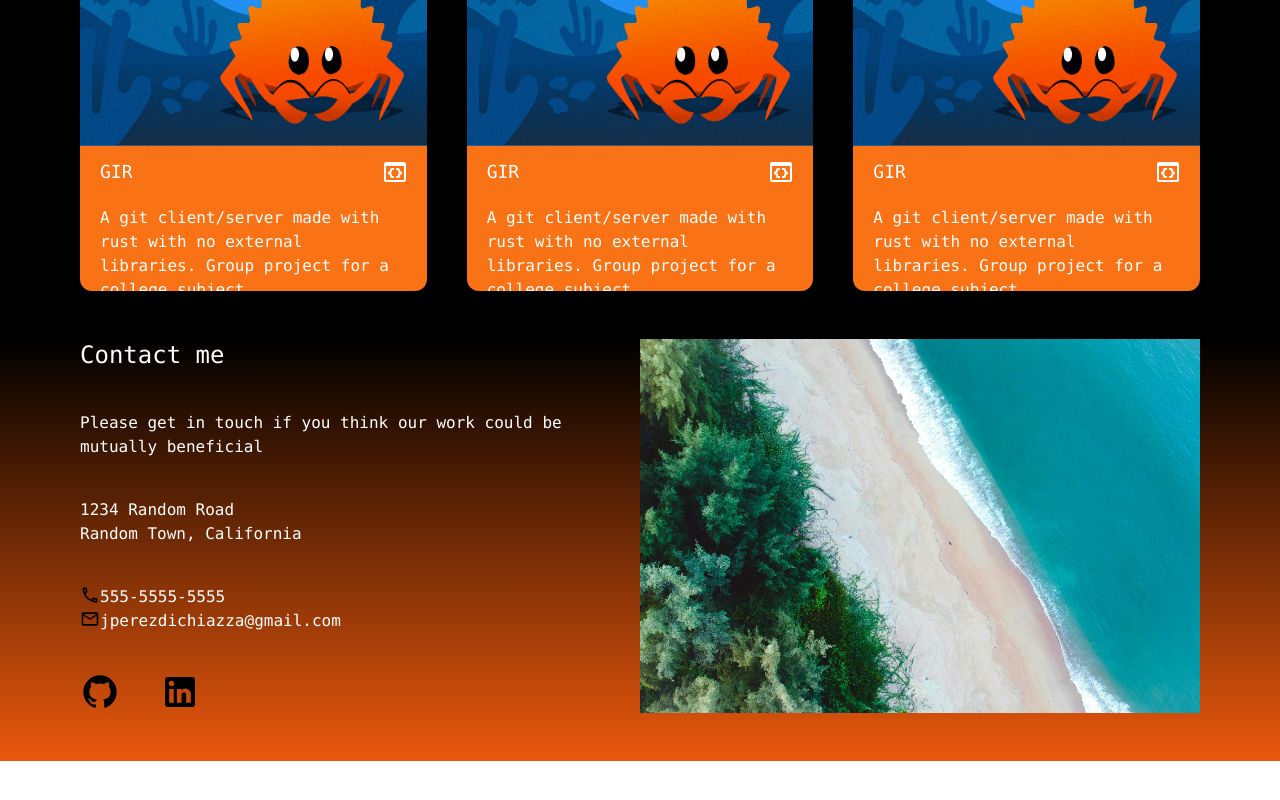
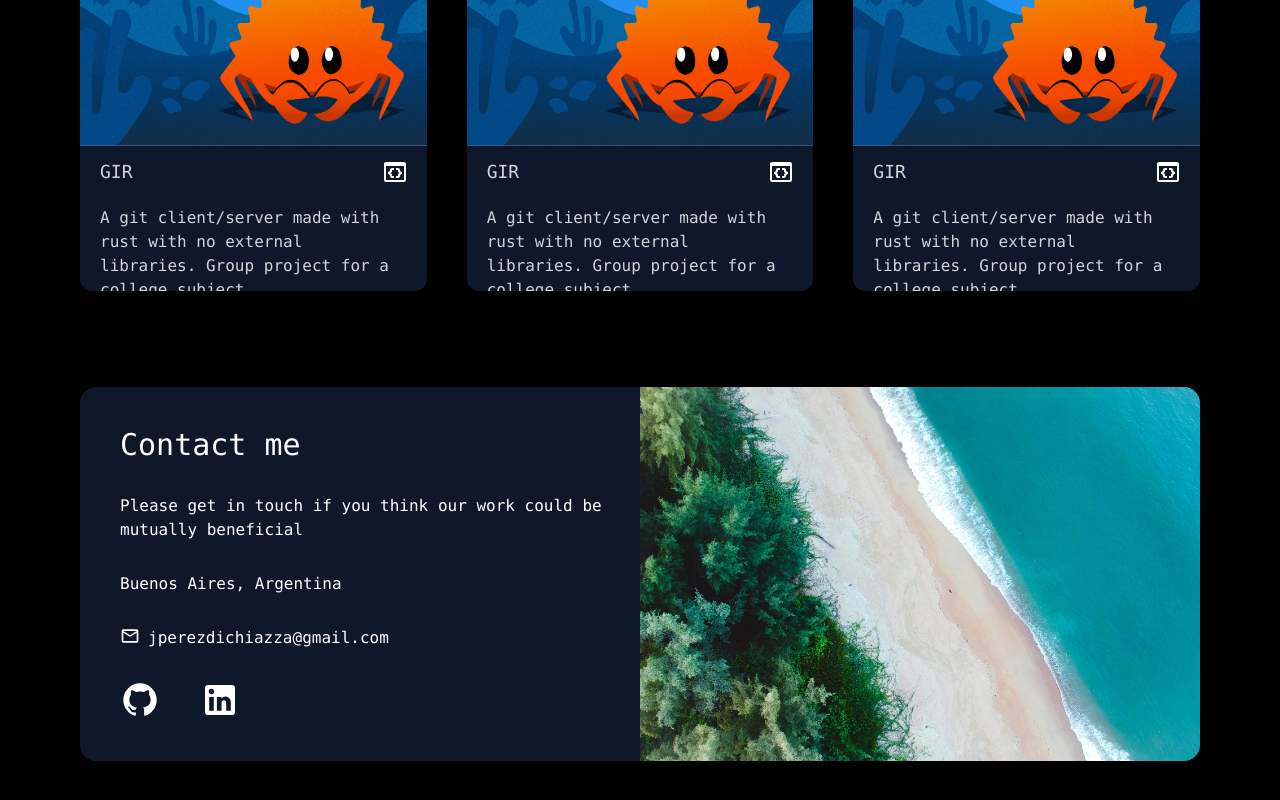
Before and after one commit to Juani-tech/personal-portfolio, a React (Vite) app: page / in a window 1280 px wide. Shown: the part 1462-2262 px from the top of the page. Before the commit the page ends 2223 px from the top, so only its background shows below. Built offline with nearby package versions, Linux system fonts and the light colour scheme.

Commit message:
new changes to /project/*, maybe i will rework this later

```diff
--- a/src/components/Footer.jsx
+++ b/src/components/Footer.jsx
@@ -1,54 +1,61 @@
 import aboutImage from "../assets/img.jpg";
-import githubIcon from "../assets/github.svg";
-import linkedinIcon from "../assets/linkedin.svg";
-import phoneIcon from "../assets/phone-outline.svg";
-import emailIcon from "../assets/email-outline.svg";
 
 const Footer = () => {
   return (
-    <footer className="bg-gradient-to-b from-black to-orange-600 h-1/3 flex justify-around px-20 pb-12 text-white">
-      <div className="w-1/2 flex flex-col justify-between">
-        <h1 className="text-2xl">Contact me</h1>
+    <footer className="bg-black h-1/3 px-20 py-12 text-white">
+      <div className="bg-slate-900 flex overflow-hidden rounded-2xl">
+        <div className="w-1/2 flex flex-col  py-10 pl-10 justify-between ">
+          <h1 className="text-3xl">Contact me</h1>
           <p>
-          Please get in touch if you think our work could be mutually beneficial
+            Please get in touch if you think our work could be mutually
+            beneficial
           </p>
           <div>
-          <p>1234 Random Road</p>
-          <p>Random Town, California</p>
+            <p>Buenos Aires, Argentina</p>
           </div>
           <div>
-          <div className="flex">
+            <div className="flex gap-2">
               <a href="#">
-              <img
-                className="w-5 h-5"
-                src={phoneIcon}
-                alt="github link to project"
-              />
-            </a>
-            <p>555-5555-5555</p>
-          </div>
-
-          <div className="flex">
-            <a href="#">
-              <img
-                className="w-5 h-5"
-                src={emailIcon}
-                alt="github link to project"
-              />
+                {/* email icon */}
+                <svg
+                  className="w-5 h-5 fill-white"
+                  xmlns="http://www.w3.org/2000/svg"
+                  viewBox="0 0 24 24"
+                >
+                  <path d="M22 6C22 4.9 21.1 4 20 4H4C2.9 4 2 4.9 2 6V18C2 19.1 2.9 20 4 20H20C21.1 20 22 19.1 22 18V6M20 6L12 11L4 6H20M20 18H4V8L12 13L20 8V18Z" />
+                </svg>
               </a>{" "}
               <p>jperezdichiazza@gmail.com</p>
             </div>
           </div>
           <div className="flex justify-start items-center gap-10">
-          <a href="#">
-            <img className="h-10 w-10" src={githubIcon} alt="github" />
+            <a href="https://github.com/Juani-tech" target="_blank">
+              {/* github */}
+              <svg
+                className="h-10 w-10 fill-white"
+                xmlns="http://www.w3.org/2000/svg"
+                viewBox="0 0 24 24"
+              >
+                <path d="M12,2A10,10 0 0,0 2,12C2,16.42 4.87,20.17 8.84,21.5C9.34,21.58 9.5,21.27 9.5,21C9.5,20.77 9.5,20.14 9.5,19.31C6.73,19.91 6.14,17.97 6.14,17.97C5.68,16.81 5.03,16.5 5.03,16.5C4.12,15.88 5.1,15.9 5.1,15.9C6.1,15.97 6.63,16.93 6.63,16.93C7.5,18.45 8.97,18 9.54,17.76C9.63,17.11 9.89,16.67 10.17,16.42C7.95,16.17 5.62,15.31 5.62,11.5C5.62,10.39 6,9.5 6.65,8.79C6.55,8.54 6.2,7.5 6.75,6.15C6.75,6.15 7.59,5.88 9.5,7.17C10.29,6.95 11.15,6.84 12,6.84C12.85,6.84 13.71,6.95 14.5,7.17C16.41,5.88 17.25,6.15 17.25,6.15C17.8,7.5 17.45,8.54 17.35,8.79C18,9.5 18.38,10.39 18.38,11.5C18.38,15.32 16.04,16.16 13.81,16.41C14.17,16.72 14.5,17.33 14.5,18.26C14.5,19.6 14.5,20.68 14.5,21C14.5,21.27 14.66,21.59 15.17,21.5C19.14,20.16 22,16.42 22,12A10,10 0 0,0 12,2Z" />
+              </svg>
             </a>
-          <a href="#">
-            <img className="h-10 w-10" src={linkedinIcon} alt="linkedin" />
+            <a
+              href="https://www.linkedin.com/in/juan-ignacio-perez-di-chiazza-6aa1001ab/"
+              target="_blank"
+            >
+              {/* linkedin */}
+              <svg
+                className="h-10 w-10 fill-white"
+                xmlns="http://www.w3.org/2000/svg"
+                viewBox="0 0 24 24"
+              >
+                <path d="M19 3A2 2 0 0 1 21 5V19A2 2 0 0 1 19 21H5A2 2 0 0 1 3 19V5A2 2 0 0 1 5 3H19M18.5 18.5V13.2A3.26 3.26 0 0 0 15.24 9.94C14.39 9.94 13.4 10.46 12.92 11.24V10.13H10.13V18.5H12.92V13.57C12.92 12.8 13.54 12.17 14.31 12.17A1.4 1.4 0 0 1 15.71 13.57V18.5H18.5M6.88 8.56A1.68 1.68 0 0 0 8.56 6.88C8.56 5.95 7.81 5.19 6.88 5.19A1.69 1.69 0 0 0 5.19 6.88C5.19 7.81 5.95 8.56 6.88 8.56M8.27 18.5V10.13H5.5V18.5H8.27Z" />
+              </svg>
             </a>
           </div>
         </div>
         <img className="max-h-fit w-1/2" src={aboutImage} alt="A beach" />
+      </div>
     </footer>
   );
 };
--- a/src/components/Header.jsx
+++ b/src/components/Header.jsx
@@ -13,6 +13,7 @@ const Header = () => {
       </h1>
       <div className="flex">
         {/* github */}
+        <a href="https://github.com/Juani-tech" target="_blank">
           <svg
             className="h-20 w-20 fill-white"
             xmlns="http://www.w3.org/2000/svg"
@@ -20,7 +21,12 @@ const Header = () => {
           >
             <path d="M12,2A10,10 0 0,0 2,12C2,16.42 4.87,20.17 8.84,21.5C9.34,21.58 9.5,21.27 9.5,21C9.5,20.77 9.5,20.14 9.5,19.31C6.73,19.91 6.14,17.97 6.14,17.97C5.68,16.81 5.03,16.5 5.03,16.5C4.12,15.88 5.1,15.9 5.1,15.9C6.1,15.97 6.63,16.93 6.63,16.93C7.5,18.45 8.97,18 9.54,17.76C9.63,17.11 9.89,16.67 10.17,16.42C7.95,16.17 5.62,15.31 5.62,11.5C5.62,10.39 6,9.5 6.65,8.79C6.55,8.54 6.2,7.5 6.75,6.15C6.75,6.15 7.59,5.88 9.5,7.17C10.29,6.95 11.15,6.84 12,6.84C12.85,6.84 13.71,6.95 14.5,7.17C16.41,5.88 17.25,6.15 17.25,6.15C17.8,7.5 17.45,8.54 17.35,8.79C18,9.5 18.38,10.39 18.38,11.5C18.38,15.32 16.04,16.16 13.81,16.41C14.17,16.72 14.5,17.33 14.5,18.26C14.5,19.6 14.5,20.68 14.5,21C14.5,21.27 14.66,21.59 15.17,21.5C19.14,20.16 22,16.42 22,12A10,10 0 0,0 12,2Z" />
           </svg>
+        </a>
         {/* linkedin */}
+        <a
+          href="https://www.linkedin.com/in/juan-ignacio-perez-di-chiazza-6aa1001ab/"
+          target="_blank"
+        >
           <svg
             className="h-20 w-20 fill-white"
             xmlns="http://www.w3.org/2000/svg"
@@ -28,6 +34,7 @@ const Header = () => {
           >
             <path d="M19 3A2 2 0 0 1 21 5V19A2 2 0 0 1 19 21H5A2 2 0 0 1 3 19V5A2 2 0 0 1 5 3H19M18.5 18.5V13.2A3.26 3.26 0 0 0 15.24 9.94C14.39 9.94 13.4 10.46 12.92 11.24V10.13H10.13V18.5H12.92V13.57C12.92 12.8 13.54 12.17 14.31 12.17A1.4 1.4 0 0 1 15.71 13.57V18.5H18.5M6.88 8.56A1.68 1.68 0 0 0 8.56 6.88C8.56 5.95 7.81 5.19 6.88 5.19A1.69 1.69 0 0 0 5.19 6.88C5.19 7.81 5.95 8.56 6.88 8.56M8.27 18.5V10.13H5.5V18.5H8.27Z" />
           </svg>
+        </a>
       </div>
     </header>
   );
--- a/src/components/Main.jsx
+++ b/src/components/Main.jsx
@@ -4,18 +4,12 @@ import projectsData from "../projects-data";
 
 const Main = () => {
   return (
-    <main
-      className="h-1/3 flex flex-col bg-black px-20 py-12"
-      // className="h-1/3 flex flex-col bg-gradient-to-r from-indigo-800  via-sky-500 to-black px-20 py-12 "
-      // className="h-1/3 flex flex-col bg-cover bg-gradient-to-r from-indigo-800  via-sky-500 to-black px-20 py-12 "
-      // style={{ backgroundImage: `url(${backgroundImg})` }}
-    >
-      <h1 className="text-center text-4xl font-bold text-white">My work</h1>
+    <main className="h-1/3 flex flex-col bg-black px-20 py-12">
+      <h1 className="text-center text-4xl font-mono text-white">My work</h1>
       <section className="h-1/3 grid grid-cols-3 gap-10 mt-10">
         {projectsData.map((project, index) => (
           <div
-            // className="bg-gradient-to-b from-blue-500 to-blue-800 text-white overflow-hidden pb-6 rounded-xl"
-            className="bg-orange-500 text-white overflow-hidden pb-6 rounded-xl"
+            className="bg-slate-900 text-gray-300 hover:text-white  overflow-hidden pb-6 rounded-xl"
             key={index}
           >
             <img className="w-full h-4/6 " src={project.imageSrc}></img>
@@ -39,11 +33,7 @@ const Main = () => {
                     </svg>
                   </a>*/}
                   <Link to={`/project/${project.name}`}>
-                    {/* <img
-                      className="w-7 h-7"
-                      src={appIcon}
-                      alt="github link to project"
-                    /> */}
+                    {/* app icon (change?) */}
                     <svg
                       className="h-6 w-6 fill-white"
                       xmlns="http://www.w3.org/2000/svg"
--- a/src/components/Project.jsx
+++ b/src/components/Project.jsx
@@ -6,21 +6,21 @@ const Project = ({ project }) => {
   //   backgroundImage: "url(/src/assets/html-tag.jpg)",
   // };
   return (
-    <div className="min-h-screen flex flex-col font-mono">
+    <div className="min-h-screen flex flex-col font-mono text-white">
       <header className="flex flex-1 justify-center ">
         <img
-          className="h-1/3 w-full object-cover fixed top-0 left-0 z-0"
+          className="h-full w-full brightness-50 object-cover fixed top-0 left-0 z-0"
           src={htmlTag}
           alt="Asd"
         ></img>
-        <h1 className="text-3xl text-white text-center mt-2 relative animate-pulse">
+        <h1 className="text-3xl text-white text-center mt-20 relative animate-pulse">
           {project.name}
         </h1>
       </header>
       <main className="flex-1 p-10 h-2/3 flex flex-col gap-10 z-10 ">
         <div className="flex flex-col gap-5">
           <h1 className="text-3xl">{project.name}</h1>
-          <div className="flex gap-10 ">
+          <div className="flex gap-10 bg-slate-900 p-3 max-w-max rounded-2xl">
             {project.usedTechs.map((tech, idx) => (
               <img className="h-10 w-10" src={tech} key={idx} />
             ))}
```
Lines whose indentation alone changed are shown as unchanged.
